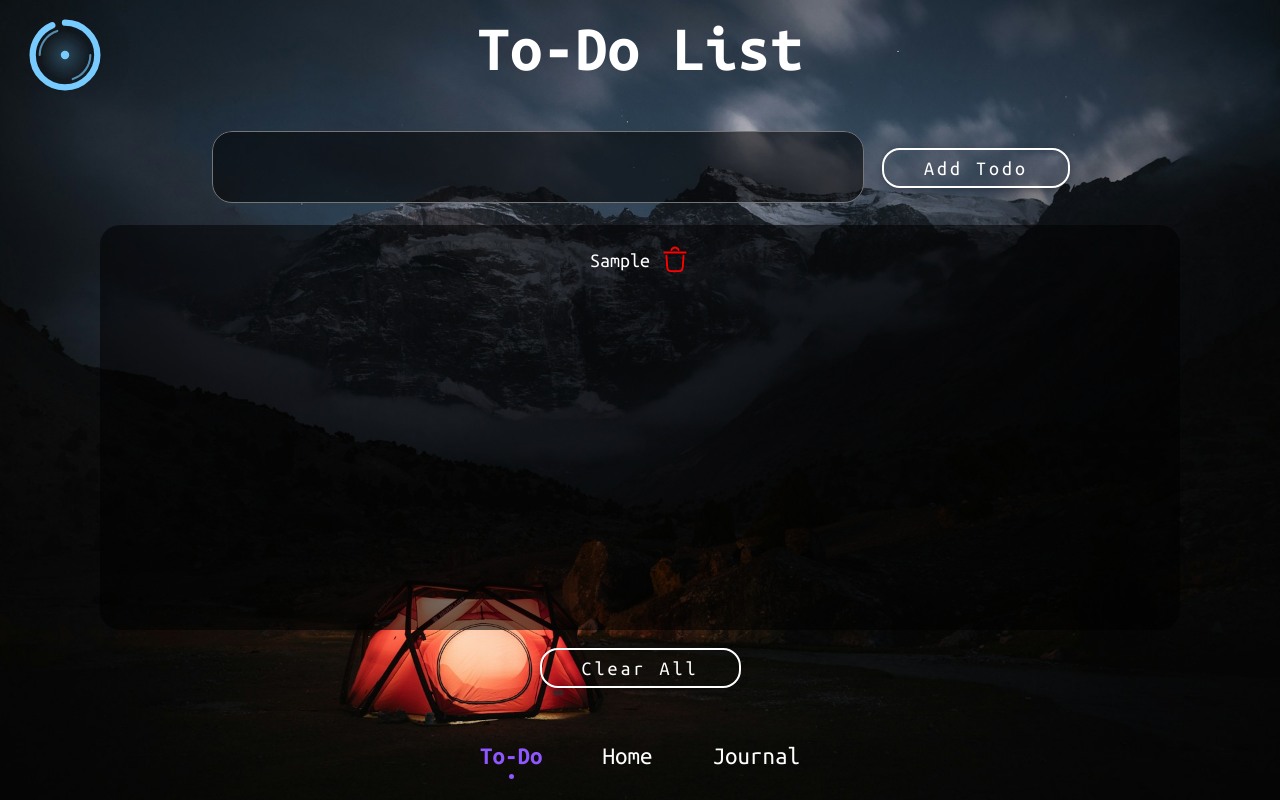
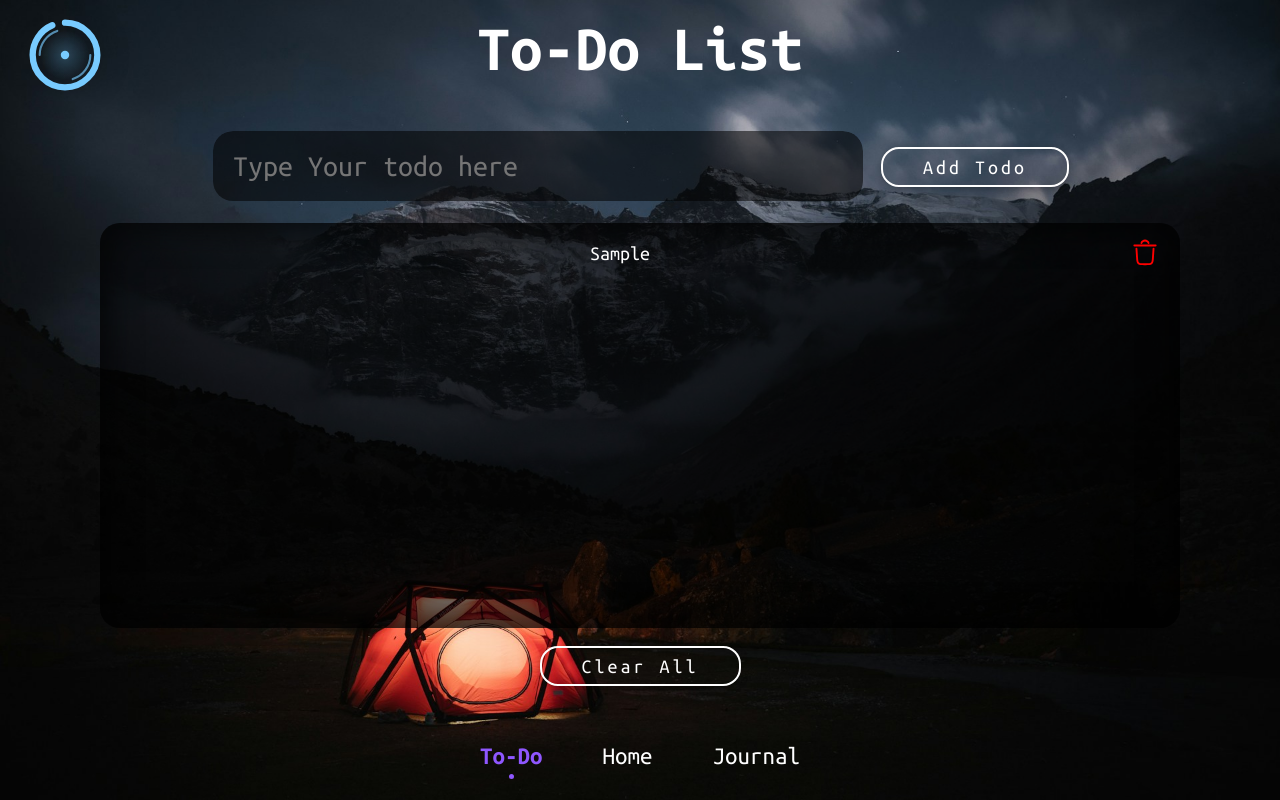
Before and after one commit to DialecticalLaw/pura-focus, a Next.js app: page /todo in a window 1280 px wide. Both pictures are taken after typing "Sample" into the empty fields and a click on the button "Add Todo". Built offline with nearby package versions, Linux system fonts and the light colour scheme.

Commit message:
feat: improve design of the todo list

```diff
--- a/src/components/Todos/AddTodo/AddTodo.module.css
+++ b/src/components/Todos/AddTodo/AddTodo.module.css
@@ -20,6 +20,8 @@
   scrollbar-color: var(--main-font);
   scrollbar-width: thin;
   outline: none;
+
+  border: none;
   transition: 0.3s;
 }
 
--- a/src/components/Todos/AddTodo/AddTodo.tsx
+++ b/src/components/Todos/AddTodo/AddTodo.tsx
@@ -38,6 +38,7 @@ export function AddTodo() {
           className={styles.textarea}
           name="story"
           maxLength={120}
+          placeholder="Type Your todo here"
           rows={1}
           cols={40}
           onKeyDown={handleKeyDown}
--- a/src/components/Todos/RemoveTodo/RemoveTodo.module.css
+++ b/src/components/Todos/RemoveTodo/RemoveTodo.module.css
@@ -1,4 +1,6 @@
 .remove_btn {
+  position: absolute;
+  right: 0;
   width: 3rem;
   height: 3rem;
   transition: 0.3s;
--- a/src/components/Todos/Todos.module.css
+++ b/src/components/Todos/Todos.module.css
@@ -17,11 +17,12 @@
   flex-direction: column;
   justify-content: flex-start;
   align-items: center;
-  gap: 3rem;
+  gap: 6rem;
   height: 70%;
   width: 100%;
   padding: 2rem;
   background-color: var(--dark-transparent);
+  box-shadow: inset 0 0 3rem 1rem var(--dark-transparent);
   border-radius: 2rem;
 }
 
@@ -36,12 +37,53 @@
 }
 
 .todo_wrapper {
+  position: relative;
   display: flex;
-  justify-content: space-between;
+  justify-content: center;
   align-items: center;
-  gap: 1rem;
+  gap: 1.5rem;
+  width: 100%;
 }
 
 .todo_text {
+  padding-right: 4rem;
   word-break: break-all;
+  animation: text_appear 0.3s;
 }
+
+.todo_wrapper::before {
+  content: '';
+  position: absolute;
+  top: 200%;
+  width: 80%;
+  height: 0.1rem;
+  background-color: rgb(90, 90, 90);
+  animation: line_appear 0.3s;
+  transform-origin: center;
+}
+
+.last_todo::before {
+  content: none;
+}
+
+@keyframes text_appear {
+  from {
+    opacity: 0;
+    transform: translateY(-50%);
+  }
+  to {
+    opacity: 1;
+    transform: translateY(0);
+  }
+}
+
+@keyframes line_appear {
+  from {
+    opacity: 0.6;
+    transform: scaleX(0.5);
+  }
+  to {
+    opacity: 1;
+    transform: scaleX(1);
+  }
+}
--- a/src/components/Todos/Todos.tsx
+++ b/src/components/Todos/Todos.tsx
@@ -13,8 +13,8 @@ export function Todos() {
     <div className={styles.wrapper}>
       <AddTodo />
       <div className={styles.todos_list}>
-        {todos.map((todo) => (
-          <div className={styles.todo_wrapper} key={todo.id}>
+        {todos.map((todo, index, arr) => (
+          <div className={`${styles.todo_wrapper} ${index === arr.length - 1 ? styles.last_todo : ''}`} key={todo.id}>
             <p className={styles.todo_text}>{todo.text}</p>
             <RemoveTodo id={todo.id} />
           </div>
```
